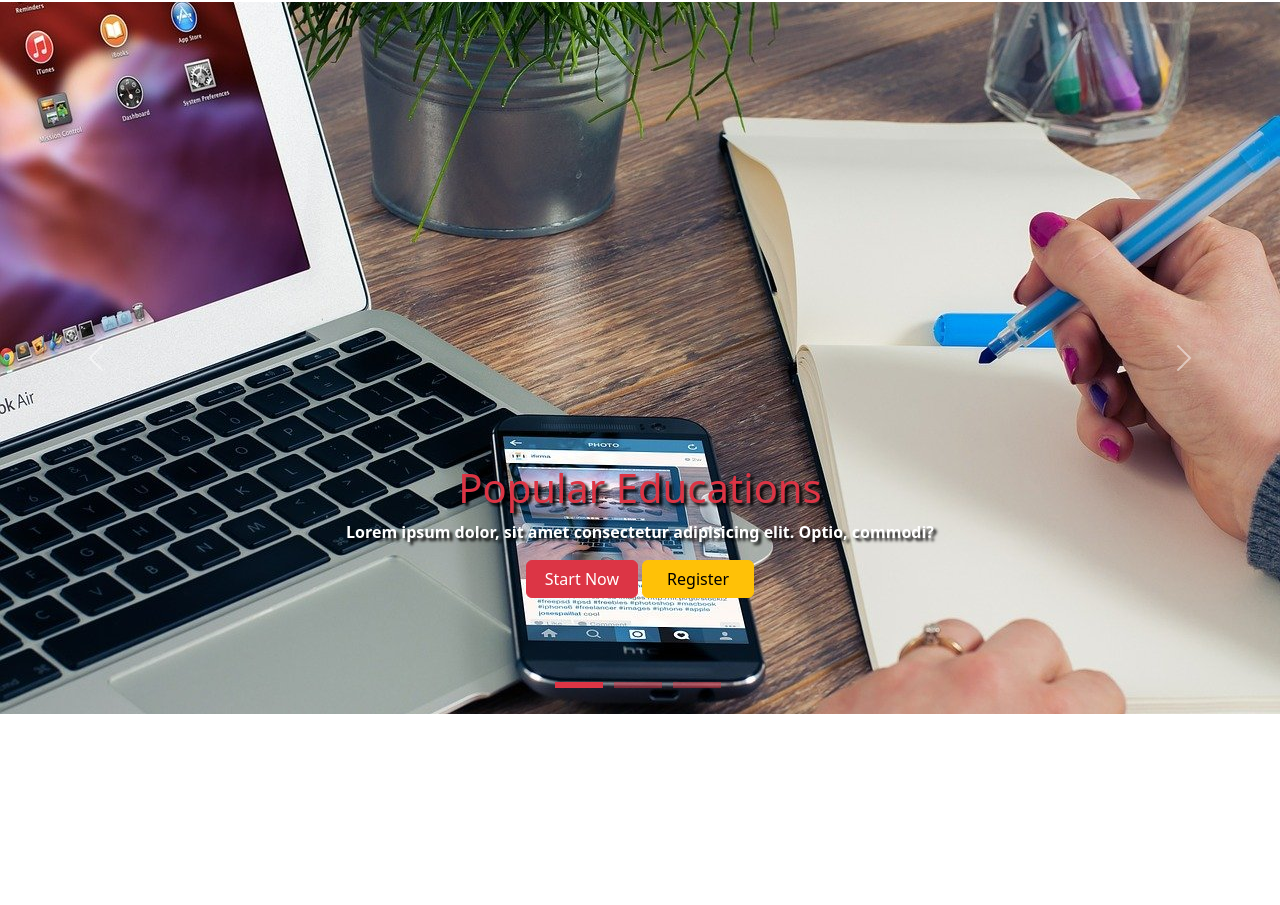
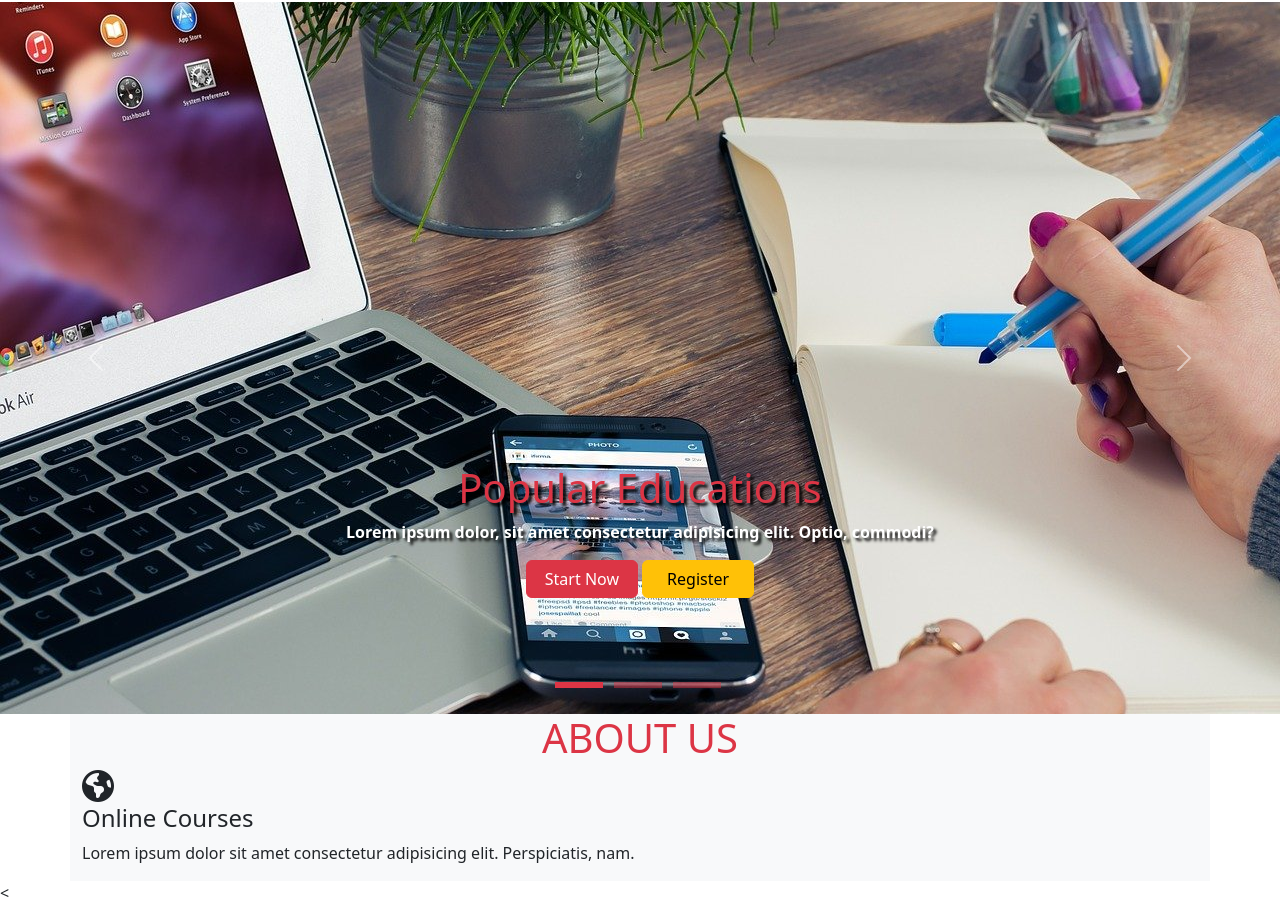
Before and after one commit to guneysrhat/Bootstrap-Web-Page, a plain HTML site: page index.html in a window 1280 px wide. Shown: the part 86-991 px from the top of the page. Before the commit the page ends 800 px from the top, so only its background shows below. Drawn offline with nearby package versions, Linux system fonts and the light colour scheme.

Commit message:
about_us

```diff
--- a/index.html
+++ b/index.html
@@ -150,11 +150,22 @@
       </button>
     </div>
     <!-- ABOUT-US -->
-    <!-- <main>
-      <section id="about">
-        <h1>ABOUT</h1>
+    <main>
+      <section id="about" class="container bg-light">
+        <h2 class="display-6 text-danger text-center">ABOUT US</h2>
+        <div class="row">
+          <div class="col">
+            <i class="fas fa-globe-americas fa-2x"></i>
+            <h4>Online Courses</h4>
+            <p>
+              Lorem ipsum dolor sit amet consectetur adipisicing elit.
+              Perspiciatis, nam.
+            </p>
+          </div>
+        </div>
       </section>
-    </main> -->
+      <
+    </main>
 
     <!-- FOOTER -->
 
```
